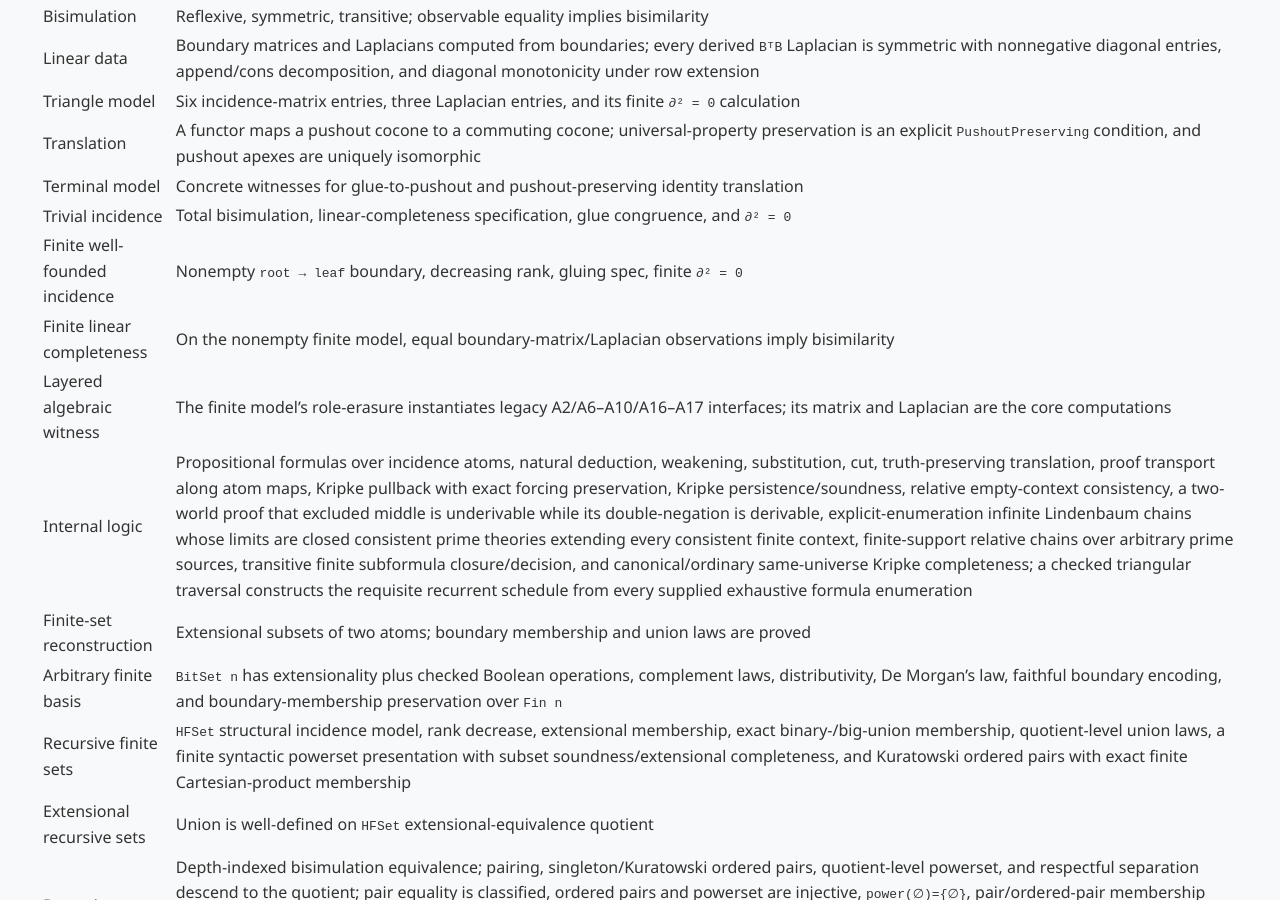
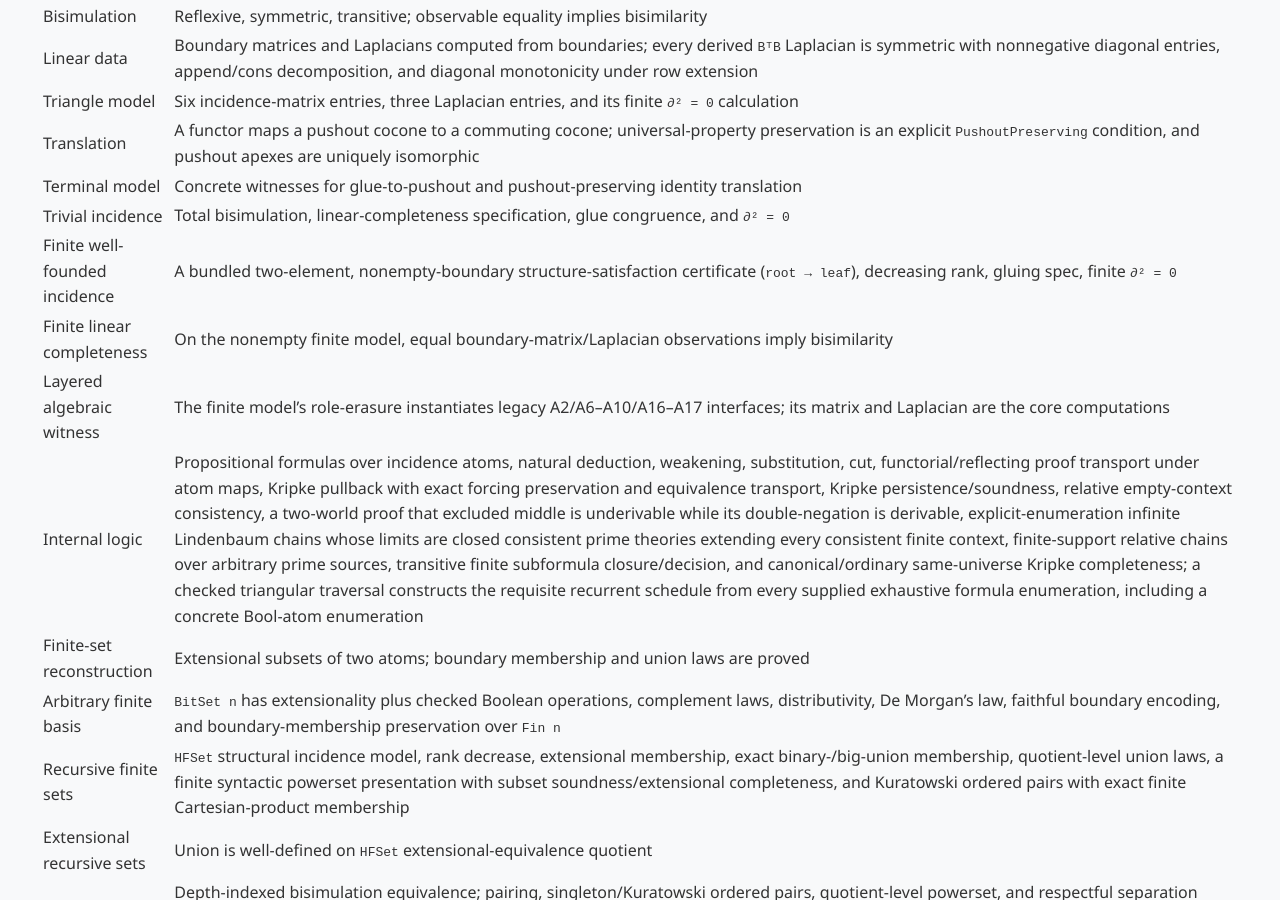
Before and after one commit to com-junkawasaki/inc, a Jekyll site: the page built from docs/verification.md, in a window 1280 px wide and 900 px high, scrolled down 664 px. Built offline with Jekyll 4.4.1, drawn with Linux system fonts in a browser that asks for light colours.

Commit message:
feat(inc): instantiate completeness for Bool atoms

```diff
--- a/docs/verification.md
+++ b/docs/verification.md
@@ -23,10 +23,10 @@ the triangle example.
 | Translation | A functor maps a pushout cocone to a commuting cocone; universal-property preservation is an explicit `PushoutPreserving` condition, and pushout apexes are uniquely isomorphic |
 | Terminal model | Concrete witnesses for glue-to-pushout and pushout-preserving identity translation |
 | Trivial incidence | Total bisimulation, linear-completeness specification, glue congruence, and `∂² = 0` |
-| Finite well-founded incidence | Nonempty `root → leaf` boundary, decreasing rank, gluing spec, finite `∂² = 0` |
+| Finite well-founded incidence | A bundled two-element, nonempty-boundary structure-satisfaction certificate (`root → leaf`), decreasing rank, gluing spec, finite `∂² = 0` |
 | Finite linear completeness | On the nonempty finite model, equal boundary-matrix/Laplacian observations imply bisimilarity |
 | Layered algebraic witness | The finite model's role-erasure instantiates legacy A2/A6–A10/A16–A17 interfaces; its matrix and Laplacian are the core computations |
-| Internal logic | Propositional formulas over incidence atoms, natural deduction, weakening, substitution, cut, truth-preserving translation, proof transport along atom maps, Kripke pullback with exact forcing preservation, Kripke persistence/soundness, relative empty-context consistency, a two-world proof that excluded middle is underivable while its double-negation is derivable, explicit-enumeration infinite Lindenbaum chains whose limits are closed consistent prime theories extending every consistent finite context, finite-support relative chains over arbitrary prime sources, transitive finite subformula closure/decision, and canonical/ordinary same-universe Kripke completeness; a checked triangular traversal constructs the requisite recurrent schedule from every supplied exhaustive formula enumeration |
+| Internal logic | Propositional formulas over incidence atoms, natural deduction, weakening, substitution, cut, functorial/reflecting proof transport under atom maps, Kripke pullback with exact forcing preservation and equivalence transport, Kripke persistence/soundness, relative empty-context consistency, a two-world proof that excluded middle is underivable while its double-negation is derivable, explicit-enumeration infinite Lindenbaum chains whose limits are closed consistent prime theories extending every consistent finite context, finite-support relative chains over arbitrary prime sources, transitive finite subformula closure/decision, and canonical/ordinary same-universe Kripke completeness; a checked triangular traversal constructs the requisite recurrent schedule from every supplied exhaustive formula enumeration, including a concrete Bool-atom enumeration |
 | Finite-set reconstruction | Extensional subsets of two atoms; boundary membership and union laws are proved |
 | Arbitrary finite basis | `BitSet n` has extensionality plus checked Boolean operations, complement laws, distributivity, De Morgan's law, faithful boundary encoding, and boundary-membership preservation over `Fin n` |
 | Recursive finite sets | `HFSet` structural incidence model, rank decrease, extensional membership, exact binary-/big-union membership, quotient-level union laws, a finite syntactic powerset presentation with subset soundness/extensional completeness, and Kuratowski ordered pairs with exact finite Cartesian-product membership |
```
Also changed, not shown: README.md, 2 other files.
